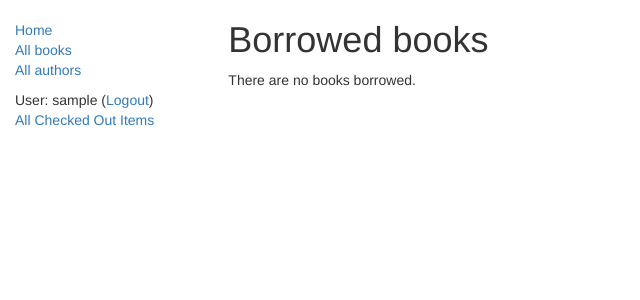
After one commit to bobhilt/locallibrary, a Django app: page /catalog/loaned_books/ in a window 1280 px wide. The commit adds this page. Shown: the top 300 px of the page, without its empty margins (0-640 px from the left). Run offline with Django 3.2, Linux system fonts and the light colour scheme; the visitor is signed in with stand-in values (Sample User, id 1); data that the repository does not hold is empty; some libraries are stand-ins or nearby versions.

Commit message:
Add permission to see borrower information. Assign permission to librarians group (challenge yourself section).

```diff
--- a/catalog/models.py
+++ b/catalog/models.py
@@ -89,7 +89,7 @@ class BookInstance(models.Model):
 
     class Meta:
         ordering = ["due_back"]
-        permissions = (("can_mark_returned", "Set book as returned"),)
+        permissions = (("can_mark_returned", "Set book as returned"),("can_view_all_checkouts", "Show checked out books borrower info"),)
 
     def __str__(self):
         return '{0} ({1})'.format(self.id, self.book.title)
--- a/catalog/templates/base_generic.html
+++ b/catalog/templates/base_generic.html
@@ -25,7 +25,12 @@
               <p></p>
               {% if user.is_authenticated %}
                 <li>User: {{ user.get_username }} (<a href="{% url 'logout'%}?next={{request.path}}">Logout</a>)</li>
-                <li><a href="{% url 'my-borrowed' %}">My Borrowed</a></li>
+                {% if perms.catalog.can_view_all_checkouts %}
+                    <!-- Staff can see borrower data for checked out books. -->
+                    <li><a href="{% url 'all-borrowed' %}">All Checked Out Items</a></li>
+                {% else %}
+                  <li><a href="{% url 'my-borrowed' %}">My Borrowed</a></li>
+                {% endif %}
               {% else %}
                 <li><a href="{% url 'login'%}?next={{request.path}}">Login</a></li>
               {% endif %}
--- /dev/null
+++ b/catalog/templates/catalog/bookinstance_list_borrowed.html
@@ -0,0 +1,17 @@
+{% extends "base_generic.html" %}
+
+{% block content %}
+  <h1>Borrowed books</h1>
+  {% if bookinstance_list %}
+    <ul>
+      {% for bookinst in bookinstance_list %}
+        <li class="{% if bookinst.is_overdue %}text-danger{% endif %}">
+          <a href="{% url 'book-detail' bookinst.book.pk %}">{{ bookinst.book.title }}</a> ({{ bookinst.due_back }})
+          <p>Borrower: {{ bookinst.borrower }}</p>
+        </li>
+      {% endfor %}
+    </ul>
+  {% else %}
+    <p>There are no books borrowed.</p>
+  {% endif %}
+{% endblock content %}
--- a/catalog/urls.py
+++ b/catalog/urls.py
@@ -11,3 +11,7 @@ urlpatterns = [
 urlpatterns += [
     path('mybooks/', views.LoanedBooksByUserListView.as_view(), name='my-borrowed'),
 ]
+
+urlpatterns += [
+    path('loaned_books/', views.LoanedBooksListView.as_view(), name='all-borrowed'),
+]
--- a/catalog/views.py
+++ b/catalog/views.py
@@ -1,6 +1,7 @@
 from django.shortcuts import render
 from .models import Book, Author, BookInstance, Genre
 from django.views import generic
+from django.contrib.auth.mixins import PermissionRequiredMixin
 
 STATUS_AVAILABLE = 'a'
 STATUS_ON_LOAN = 'o'
@@ -61,3 +62,13 @@ class LoanedBooksByUserListView(LoginRequiredMixin, generic.ListView):
 
     def get_queryset(self):
         return BookInstance.objects.filter(borrower=self.request.user).filter(status__exact=STATUS_ON_LOAN).order_by('due_back')
+
+class LoanedBooksListView(PermissionRequiredMixin, generic.ListView):
+    permission_required = 'catalog.can_view_all_checkouts'
+    """ Generic class-based view listing books on loan with borrower"""
+    model = BookInstance
+    template_name = 'catalog/bookinstance_list_borrowed.html'
+    paginate_by = 5
+
+    def get_queryset(self):
+        return BookInstance.objects.filter(status__exact=STATUS_ON_LOAN).order_by('due_back')
```
Also changed, not shown: catalog/migrations/0005_auto_20180603_1005.py (added), catalog/migrations/0006_auto_20180603_1012.py (added).
